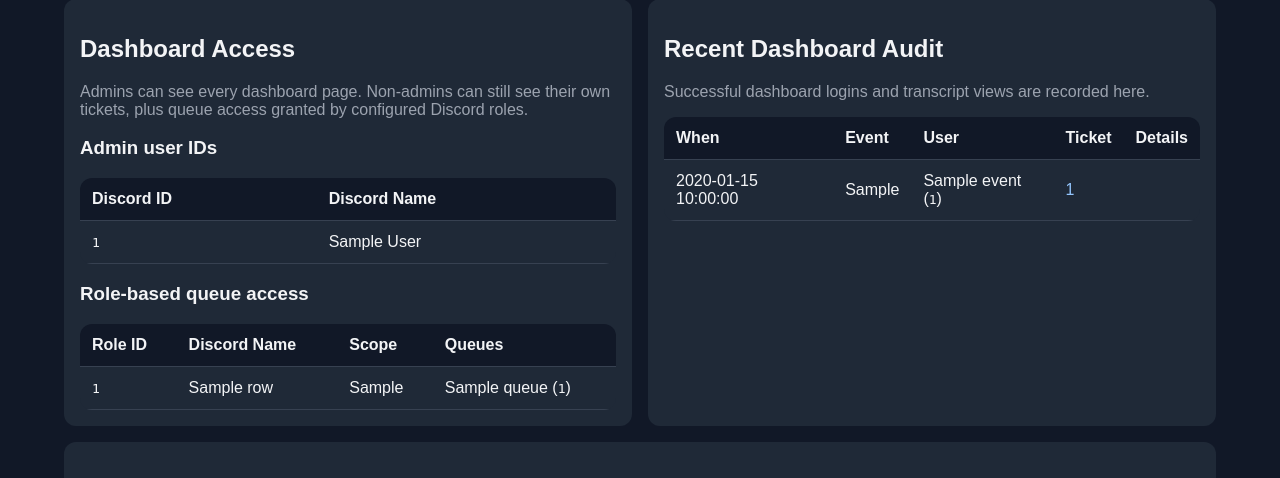
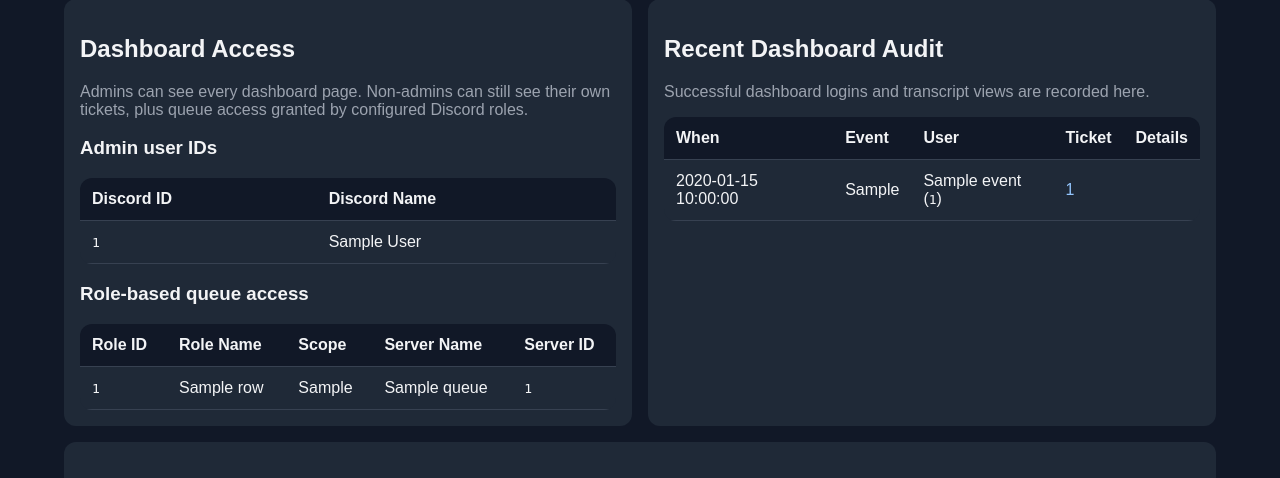
Before and after one commit to unseenmagik/Discord-Ticket-Bot, a FastAPI app: template support_ticket_bot/dashboard/templates/admin.html in a window 1280 px wide. Shown: the part 203-681 px from the top of the page. Run offline with FastAPI, Linux system fonts and the light colour scheme; the template is opened without the code that fills it: most values are stand-ins (such as "Sample title", 1, 10 or a date in 2020); grey boxes marked "Sample" are stand-in pictures; parts of the project's set-up code (start-up, migrations or seed data) failed here and were passed over.

Commit message:
Refine admin access tables and fix ticket creation interaction timeout
Fixes the ticket creation select flow by deferring the interaction early and using follow-up replies when needed, preventing Unknown interaction errors during slower ticket creation
Updates the admin access tables to show more useful role mapping details
Replaces the generic role “Discord Name” label with Role Name
Splits queue information into clearer columns for Server Name and Server ID
Keeps wide admin tables scrollable horizontally so they stay inside their cards

```diff
--- a/support_ticket_bot/dashboard/templates/admin.html
+++ b/support_ticket_bot/dashboard/templates/admin.html
@@ -39,13 +39,14 @@
         <h3>Role-based queue access</h3>
         {% if role_access_rows %}
         <div class="table-scroll">
-            <table>
+            <table class="table-wide">
                 <thead>
                     <tr>
                         <th>Role ID</th>
-                        <th>Discord Name</th>
+                        <th>Role Name</th>
                         <th>Scope</th>
-                        <th>Queues</th>
+                        <th>Server Name</th>
+                        <th>Server ID</th>
                     </tr>
                 </thead>
                 <tbody>
@@ -57,7 +58,16 @@
                         <td>
                             {% if row.queues %}
                                 {% for queue in row.queues %}
-                                    <div>{{ queue.label }} (<code>{{ queue.channel_id }}</code>)</div>
+                                    <div>{{ queue.label }}</div>
+                                {% endfor %}
+                            {% else %}
+                            All tracked queues
+                            {% endif %}
+                        </td>
+                        <td>
+                            {% if row.queues %}
+                                {% for queue in row.queues %}
+                                    <div><code>{{ queue.channel_id }}</code></div>
                                 {% endfor %}
                             {% else %}
                             All tracked queues
```
